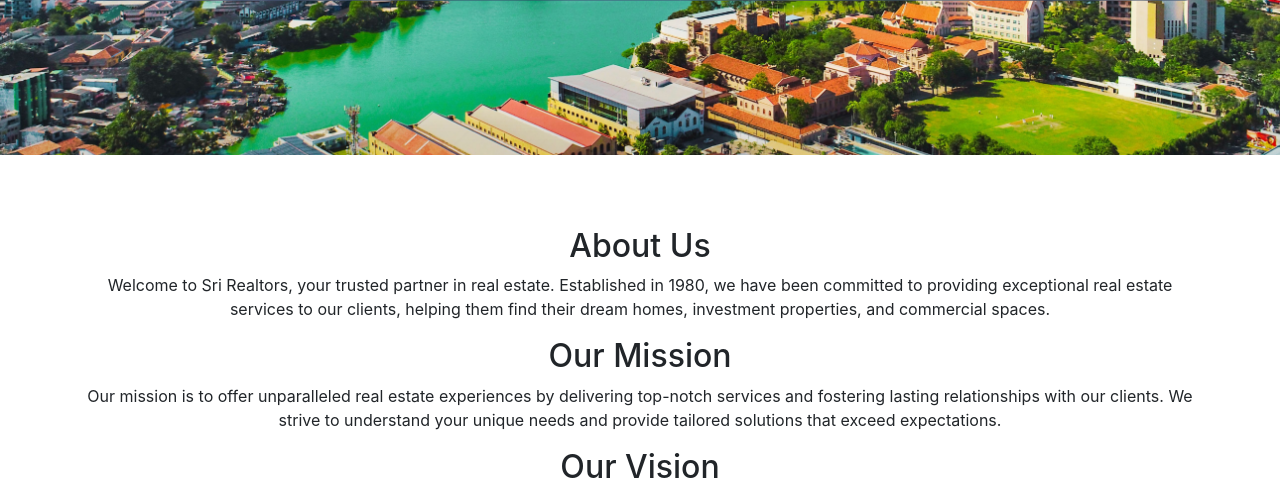
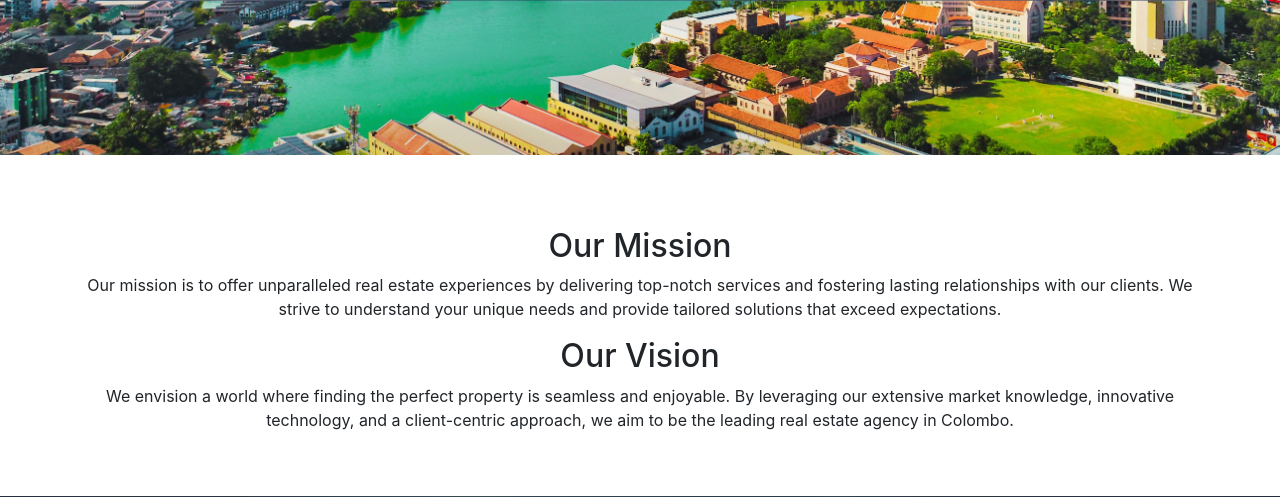
Before and after one commit to R3dkiller/BAD_Group05_Project, a Django app: page /en/ in a window 1280 px wide. Shown: the part 1331-1828 px from the top of the page. Run offline with Django 3.2, Linux system fonts and the light colour scheme; data comes from the database, SQL or seed files in the repository; some libraries are stand-ins or nearby versions.

Commit message:
Update index.html

```diff
--- a/templates/core/index.html
+++ b/templates/core/index.html
@@ -62,8 +62,6 @@ Services offered: renting, selling, buying, consultation and way more."/>
 <!-- About the Company -->
 <section id="about-company" class="py-5 text-center">
   <div class="container">
-    <h2>{{ _("About Us") }}</h2>
-    <p>{{ _("Welcome to Sri Realtors, your trusted partner in real estate. Established in 1980, we have been committed to providing exceptional real estate services to our clients, helping them find their dream homes, investment properties, and commercial spaces.") }}</p>
 
     <h2>{{ _("Our Mission") }}</h2>
     <p>{{ _("Our mission is to offer unparalleled real estate experiences by delivering top-notch services and fostering lasting relationships with our clients. We strive to understand your unique needs and provide tailored solutions that exceed expectations.") }}</p>
```
